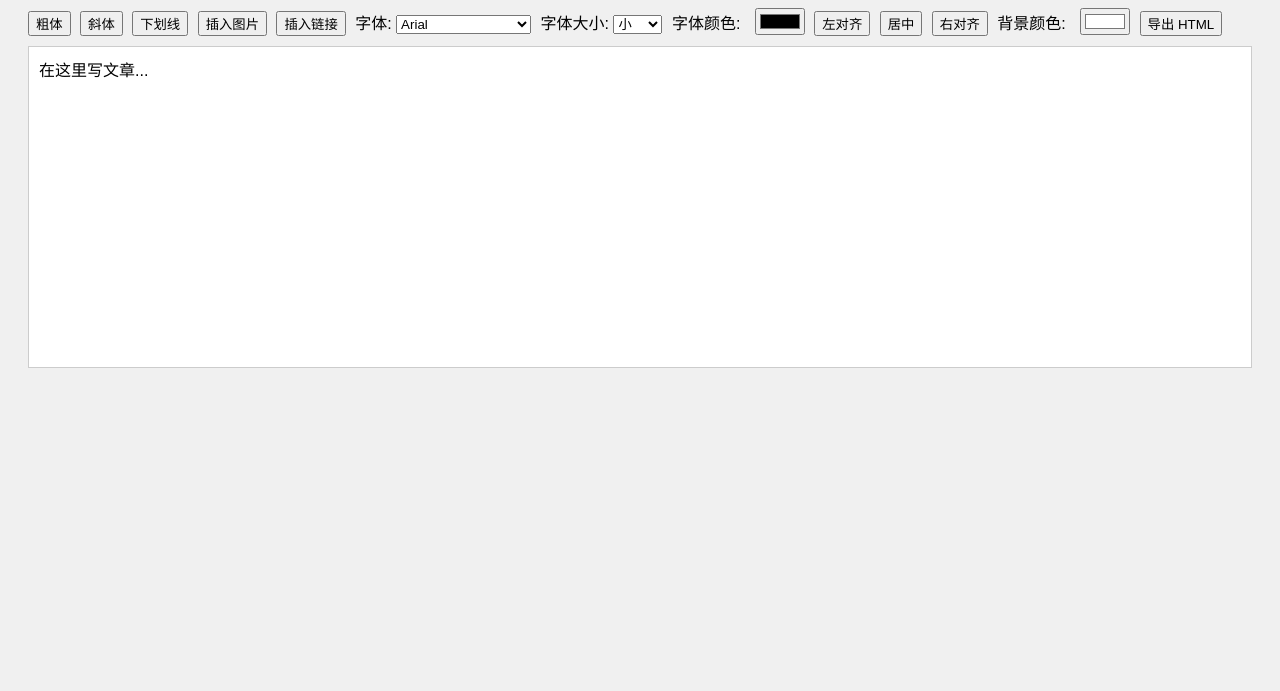
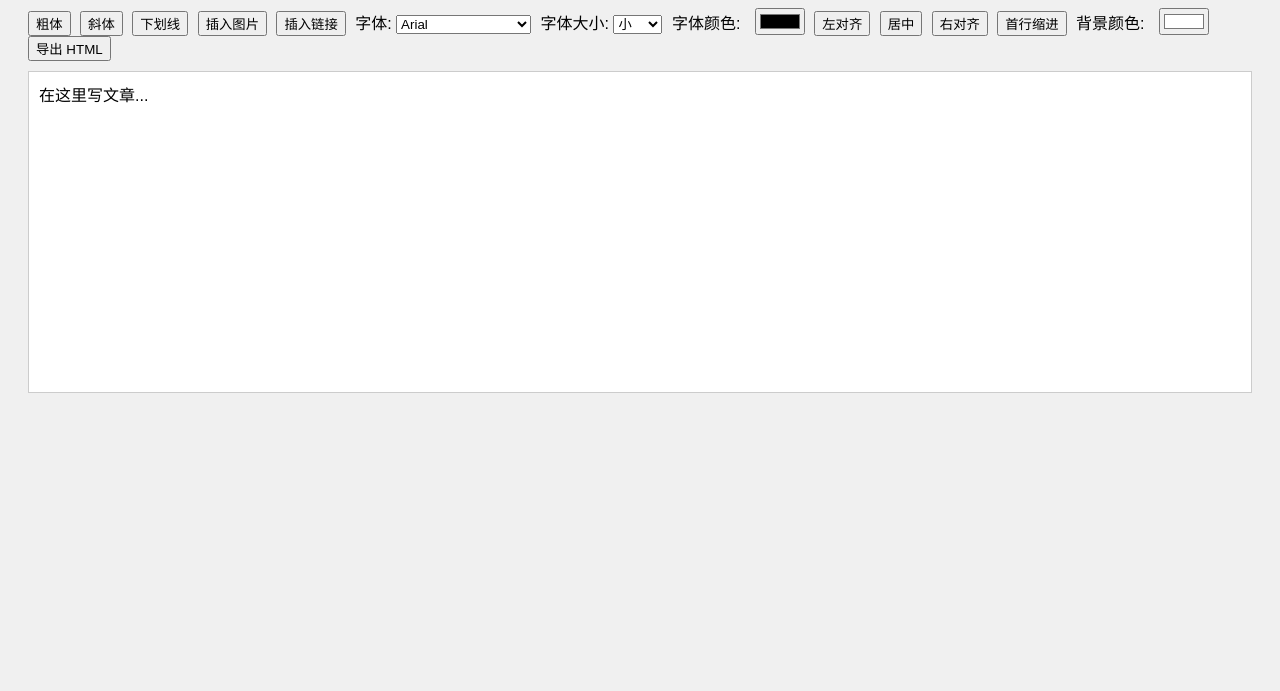
Before and after one commit to Limkon/website, a plain HTML site: page tools/htmledit.html in a window 1280 px wide. Shown: the part 109-800 px from the top of the page. Drawn offline with Linux system fonts and the light colour scheme.

Commit message:
Update htmledit.html

```diff
--- a/tools/htmledit.html
+++ b/tools/htmledit.html
@@ -73,6 +73,9 @@
         <button onclick="format('justifyCenter')">居中</button>
         <button onclick="format('justifyRight')">右对齐</button>
 
+        <!-- 首行缩进 -->
+        <button onclick="indentFirstLine()">首行缩进</button>
+
         <!-- 背景颜色 -->
         <label for="backgroundColorPicker">背景颜色:</label>
         <input type="color" id="backgroundColorPicker" value="#ffffff" onchange="setBackgroundColor()">
@@ -132,6 +135,15 @@
             document.getElementById('editor').style.backgroundColor = color;
         }
 
+        // 首行缩进功能
+        function indentFirstLine() {
+            document.execCommand('formatBlock', false, 'p');
+            const paragraphs = document.querySelectorAll('#editor p');
+            paragraphs.forEach(p => {
+                p.style.textIndent = '2em'; // 设置首行缩进
+            });
+        }
+
         // 导出 HTML 文件
         function exportHTML() {
             const editorContent = document.getElementById('editor').innerHTML;
@@ -149,6 +161,7 @@
     <title>${firstLine}</title>
     <style>
         body { background-color: ${backgroundColor}; }
+        p { text-indent: 2em; } /* 导出时包含首行缩进 */
     </style>
 </head>
 <body>
```
